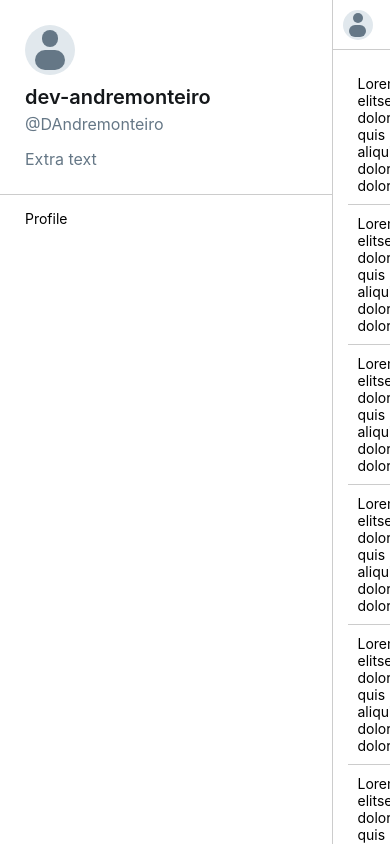
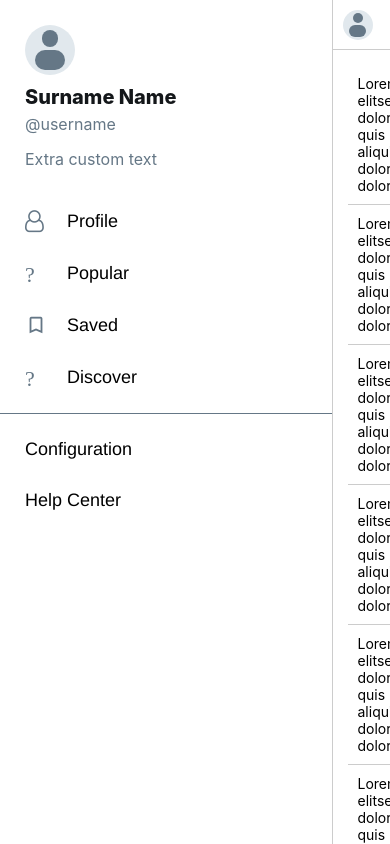
Before and after one commit to dev-andremonteiro/react-native-twitter-clone, a React Native app: screen / in a window 390 px wide. Built offline with nearby package versions, Linux system fonts and the light colour scheme.

Commit message:
Finished static FancyDrawer

```diff
--- a/app/index.js
+++ b/app/index.js
@@ -6,12 +6,52 @@ import {
   Text,
   StyleSheet,
   Dimensions,
-  TouchableOpacity
+  TouchableOpacity,
+  TouchableHighlight
 } from "react-native";
+import { MaterialIcons, Ionicons, FontAwesome } from "@expo/vector-icons";
 
 const width = Dimensions.get("window").width;
 const profileWidth = width - width * 0.15;
 const height = Dimensions.get("window").height;
+
+const Avatar = function(props) {
+  let avatarSize;
+  if (!props.avatarSize) avatarSize = 30;
+  else avatarSize = props.avatarSize;
+  let headSize = avatarSize;
+  return (
+    <View
+      style={{
+        width: avatarSize,
+        height: avatarSize,
+        borderRadius: avatarSize * 2,
+        backgroundColor: "#E1E8ED",
+        alignItems: "center",
+        marginVertical: 10
+      }}
+    >
+      <View
+        style={{
+          width: avatarSize / 3,
+          height: avatarSize / 3,
+          borderRadius: headSize * 2,
+          marginTop: avatarSize / 10,
+          backgroundColor: "#657786"
+        }}
+      />
+      <View
+        style={{
+          width: avatarSize / 1.7,
+          height: avatarSize / 2.5,
+          borderRadius: 16.5,
+          marginTop: avatarSize / 15,
+          backgroundColor: "#657786"
+        }}
+      />
+    </View>
+  );
+};
 
 class Header extends React.Component {
   constructor(props) {
@@ -115,45 +155,103 @@ class Feed extends React.Component {
   }
 }
 
-const Avatar = function(props) {
-  let avatarSize;
-  if (!props.avatarSize) avatarSize = 30;
-  else avatarSize = props.avatarSize;
-  let headSize = avatarSize;
+const ProfileItem = function(props) {
+  if (!props.data)
+    return (
+      <View
+        style={[
+          {
+            marginVertical: 10
+          },
+          styles.borderBottom
+        ]}
+      />
+    );
+
   return (
-    <View
-      style={{
-        width: avatarSize,
-        height: avatarSize,
-        borderRadius: avatarSize * 2,
-        backgroundColor: "#E1E8ED",
-        alignItems: "center",
-        marginVertical: 10
-      }}
+    <TouchableHighlight
+      style={[styles.profileContainer]}
+      activeOpacity={0.85}
+      underlayColor={"#E1E8ED"}
+      onPress={() => {}}
     >
       <View
-        style={{
-          width: avatarSize / 3,
-          height: avatarSize / 3,
-          borderRadius: headSize * 2,
-          marginTop: avatarSize / 10,
-          backgroundColor: "#657786"
-        }}
-      />
-      <View
-        style={{
-          width: avatarSize / 1.7,
-          height: avatarSize / 2.5,
-          borderRadius: 16.5,
-          marginTop: avatarSize / 15,
-          backgroundColor: "#657786"
-        }}
-      />
-    </View>
+        style={[
+          {
+            flexDirection: "row",
+            alignItems: "center"
+          }
+        ]}
+      >
+        {props.data.icon && (
+          <View style={{ width: 22, height: 22, marginRight: 20 }}>
+            {props.data.icon}
+          </View>
+        )}
+        <Text
+          style={{
+            fontSize: 18,
+            fontWeight: "400",
+            fontFamily: "Helvetica Neue"
+          }}
+        >
+          {props.data.text}
+        </Text>
+      </View>
+    </TouchableHighlight>
   );
 };
 
 class Profile extends React.Component {
+  constructor(props) {
+    super(props);
+    this.state = {
+      showBorderTop: false,
+      showBoderBottom: false,
+      list: [
+        {
+          icon: <FontAwesome name={"user-o"} color={"#657786"} size={22} />,
+          text: "Profile"
+        },
+        {
+          icon: <Ionicons name={"ios-list-box"} color={"#657786"} size={22} />,
+          text: "Popular"
+        },
+        {
+          icon: (
+            <MaterialIcons
+              name={"bookmark-border"}
+              color={"#657786"}
+              size={22}
+            />
+          ),
+          text: "Saved"
+        },
+        {
+          icon: <Ionicons name={"ios-search"} color={"#657786"} size={22} />,
+          text: "Discover"
+        },
+        null,
+        {
+          text: "Configuration"
+        },
+        {
+          text: "Help Center"
+        }
+      ]
+    };
+  }
+
+  _showBorders = event => {
+    let y = event.nativeEvent.contentOffset.y;
+    if (y < 8 && y > -8)
+      this.setState({ showBorderTop: false, showBoderBottom: false });
+    if (this.state.showBorderTop || this.state.showBoderBottom) return;
+
+    if (y > 10) this.setState({ showBorderTop: true });
+    if (y < -10) this.setState({ showBoderBottom: true });
+  };
+
   render() {
     return (
       <View
@@ -167,7 +265,6 @@ class Profile extends React.Component {
         <View
           style={[
             styles.profileContainer,
-            styles.borderBottom,
             { flexDirection: "row", justifyContent: "space-between" }
           ]}
         >
@@ -175,22 +272,52 @@ class Profile extends React.Component {
             style={{ alignItems: "flex-start", justifyContent: "flex-start" }}
           >
             <Avatar avatarSize={50} />
-            <Text style={{ fontSize: 20, fontWeight: "600", color: "#14171A" }}>
-              {"dev-andremonteiro"}
+            <Text style={{ fontSize: 20, fontWeight: "800", color: "#14171A" }}>
+              {"Surname Name"}
             </Text>
             <Text style={{ fontSize: 16, color: "#657786", marginVertical: 5 }}>
-              {"@DAndremonteiro"}
+              {"@username"}
             </Text>
-            <Text
-              style={{ fontSize: 16, marginVertical: 10, color: "#657786" }}
-            >
-              {"Extra text"}
-            </Text>
+            <View style={{ marginVertical: 10 }}>
+              <Text style={{ fontSize: 16, color: "#657786" }}>
+                {"Extra custom text"}
+              </Text>
+            </View>
           </View>
         </View>
-        <View style={[{ flex: 1 }, styles.profileContainer]}>
-          <Text>{"Profile"}</Text>
-        </View>
+
+        <View
+          style={{
+            width: profileWidth,
+            height: StyleSheet.hairlineWidth,
+            backgroundColor: `rgba(170,184,194,${
+              this.state.showBorderTop ? "1" : "0"
+            })`
+          }}
+        />
+
+        <ScrollView
+          style={{
+            flex: 1
+          }}
+          onScroll={this._showBorders}
+          scrollEventThrottle={16}
+        >
+          {this.state.list.map((item, index) => (
+            <ProfileItem data={item} key={index.toString()} />
+          ))}
+        </ScrollView>
+
+        <View
+          style={{
+            width: profileWidth,
+            height: StyleSheet.hairlineWidth,
+            backgroundColor: `rgba(170,184,194,${
+              this.state.showBoderBottom ? "1" : "0"
+            })`
+          }}
+        />
+
         <View style={[styles.profileContainer]}>
           <View style={{ height: 25, width: 25 }} />
         </View>
@@ -243,7 +370,7 @@ export default class App extends React.Component {
           showsHorizontalScrollIndicator={false}
           scrollEventThrottle={16}
           onScroll={this._handleScroll}
-          contentOffset={{ x: profileWidth, y: 0 }}
+          //contentOffset={{ x: profileWidth, y: 0 }}
           ref={ref => (this.scroll = ref)}
         >
           <Profile />
@@ -299,7 +426,29 @@ const styles = StyleSheet.create({
     paddingVertical: 15
   },
   borderBottom: {
-    borderBottomColor: "#ccc",
+    borderBottomColor: "#657786",
     borderBottomWidth: StyleSheet.hairlineWidth
   }
 });
+
+/**
+ * <View style={{ flexDirection: "row" }}>
+                <Text style={{ fontSize: 16, fontWeight: "500" }}>{"10 "}</Text>
+                <Text
+                  style={{
+                    fontSize: 16,
+                    color: "#657786",
+                    fontWeight: "500",
+                    marginRight: 5
+                  }}
+                >
+                  {"Following"}
+                </Text>
+                <Text style={{ fontSize: 16, fontWeight: "500" }}>{"20 "}</Text>
+                <Text
+                  style={{ fontSize: 16, color: "#657786", marginRight: 5 }}
+                >
+                  {"Followers"}
+                </Text>
+              </View>
+ */
```
